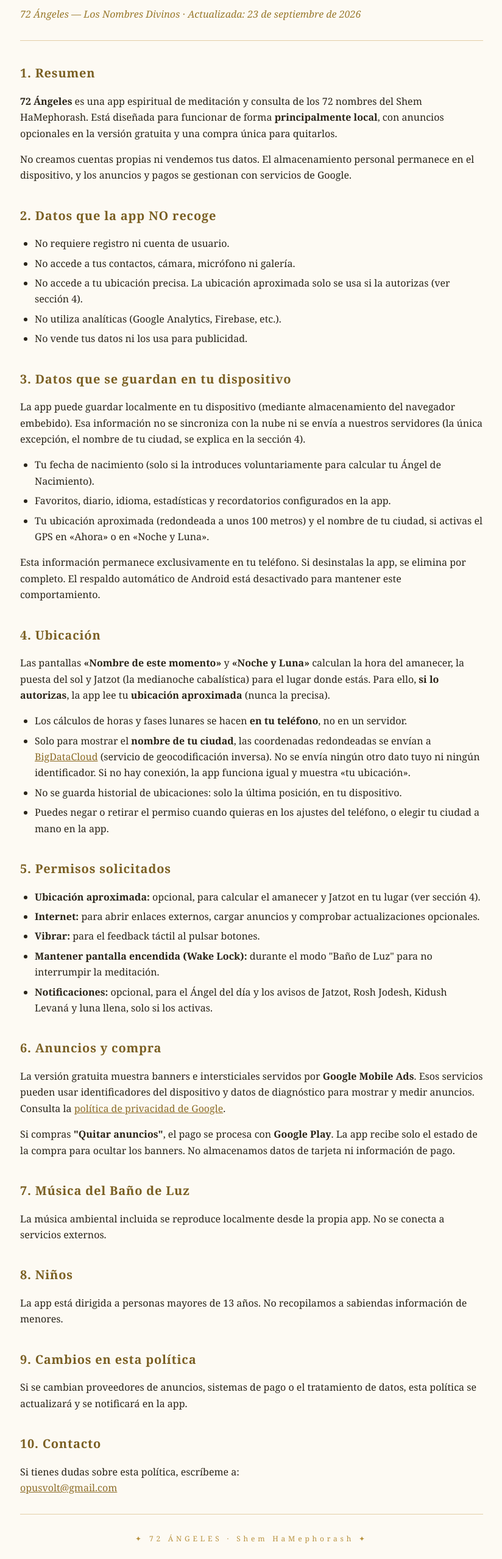
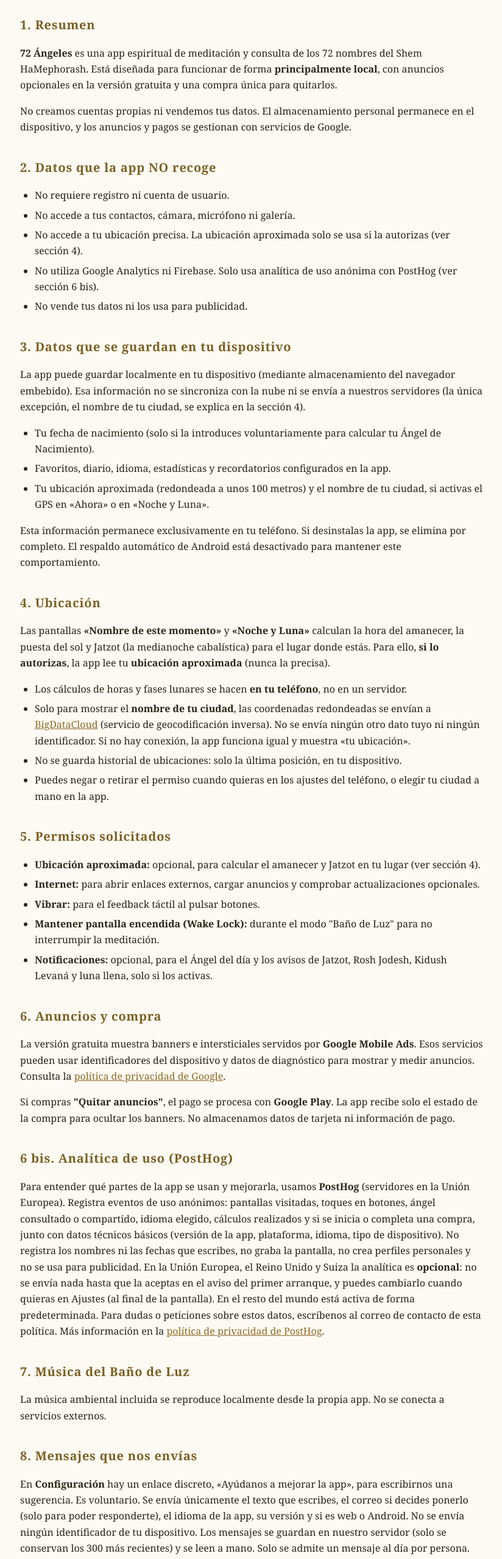
Before and after one commit to universodelaluz-dotcom/privacy-policy, a plain HTML site: page index.html in a window 1280 px wide. Shown: the part 240-2797 px from the top of the page at 61% size, without its empty margins (227-1051 px from the left). Drawn offline with Linux system fonts and the light colour scheme.

Commit message:
Politica de privacidad: analitica de uso (PostHog) y mensajes de la app
Co-Authored-By: Claude Sonnet 5.5 <noreply@anthropic.com>

````diff
--- a/index.html
+++ b/index.html
@@ -1,6 +1,3 @@
-Vamos de otra forma: aquí abajo tienes el texto **nuevo**. Pasa el mouse sobre el cuadro y dale al botón de **copiar** 📋 que sale arriba a la derecha. Luego en GitHub haz **Ctrl+A** y **Ctrl+V**.
-
-```html
 <!DOCTYPE html>
 <html lang="es">
 <head>
@@ -8,9 +5,28 @@ Vamos de otra forma: aquí abajo tienes el texto **nuevo**. Pasa el mouse sobre
 <meta name="viewport" content="width=device-width, initial-scale=1.0" />
 <title>Política de Privacidad — 72 Ángeles</title>
 <style>
-  body { font-family: Georgia, "Times New Roman", serif; color: #2a2418; max-width: 760px; margin: 0 auto; padding: 40px 24px 80px; background: #fdfaf3; line-height: 1.65; }
-  h1 { font-family: "Cinzel", Georgia, serif; color: #8d6d28; font-size: 32px; letter-spacing: .08em; margin-bottom: 6px; }
-  h2 { color: #7a5f22; margin-top: 36px; font-size: 20px; letter-spacing: .04em; }
+  body {
+    font-family: Georgia, "Times New Roman", serif;
+    color: #2a2418;
+    max-width: 760px;
+    margin: 0 auto;
+    padding: 40px 24px 80px;
+    background: #fdfaf3;
+    line-height: 1.65;
+  }
+  h1 {
+    font-family: "Cinzel", Georgia, serif;
+    color: #8d6d28;
+    font-size: 32px;
+    letter-spacing: .08em;
+    margin-bottom: 6px;
+  }
+  h2 {
+    color: #7a5f22;
+    margin-top: 36px;
+    font-size: 20px;
+    letter-spacing: .04em;
+  }
   .meta { color: #9a7a2e; font-style: italic; margin-bottom: 24px; }
   hr { border: none; border-top: 1px solid #c9a45c; margin: 30px 0; opacity: .5; }
   ul { padding-left: 24px; }
@@ -23,7 +39,7 @@ Vamos de otra forma: aquí abajo tienes el texto **nuevo**. Pasa el mouse sobre
   <p class="brand">✦ ✦ ✦</p>
 
   <h1>Política de Privacidad</h1>
-  <p class="meta">72 Ángeles — Los Nombres Divinos · Actualizada: 23 de septiembre de 2026</p>
+  <p class="meta">72 Ángeles — Los Nombres Divinos · Actualizada: 25 de noviembre de 2026</p>
 
   <hr/>
 
@@ -42,7 +58,7 @@ Vamos de otra forma: aquí abajo tienes el texto **nuevo**. Pasa el mouse sobre
     <li>No requiere registro ni cuenta de usuario.</li>
     <li>No accede a tus contactos, cámara, micrófono ni galería.</li>
     <li>No accede a tu ubicación precisa. La ubicación aproximada solo se usa si la autorizas (ver sección 4).</li>
-    <li>No utiliza analíticas (Google Analytics, Firebase, etc.).</li>
+    <li>No utiliza Google Analytics ni Firebase. Solo usa analítica de uso anónima con PostHog (ver sección 6 bis).</li>
     <li>No vende tus datos ni los usa para publicidad.</li>
   </ul>
 
@@ -96,22 +112,40 @@ Vamos de otra forma: aquí abajo tienes el texto **nuevo**. Pasa el mouse sobre
     La app recibe solo el estado de la compra para ocultar los banners. No almacenamos datos de tarjeta ni información de pago.
   </p>
 
+  <h2>6 bis. Analítica de uso (PostHog)</h2>
+  <p>
+    Para entender qué partes de la app se usan y mejorarla, usamos <strong>PostHog</strong> (servidores en la Unión Europea).
+    Registra eventos de uso anónimos: pantallas visitadas, toques en botones, ángel consultado o compartido, idioma elegido,
+    cálculos realizados y si se inicia o completa una compra, junto con datos técnicos básicos (versión de la app, plataforma, idioma, tipo de dispositivo).
+    No registra los nombres ni las fechas que escribes, no graba la pantalla, no crea perfiles personales y no se usa para publicidad.
+    En la Unión Europea, el Reino Unido y Suiza la analítica es <strong>opcional</strong>: no se envía nada hasta que la aceptas en el aviso del primer arranque, y puedes cambiarlo cuando quieras en Ajustes (al final de la pantalla). En el resto del mundo está activa de forma predeterminada. Para dudas o peticiones sobre estos datos, escríbenos al correo de contacto de esta política.
+    Más información en la <a href="https://posthog.com/privacy" target="_blank" rel="noopener">política de privacidad de PostHog</a>.
+  </p>
+
   <h2>7. Música del Baño de Luz</h2>
   <p>
     La música ambiental incluida se reproduce localmente desde la propia app. No se conecta a servicios externos.
   </p>
 
-  <h2>8. Niños</h2>
+  <h2>8. Mensajes que nos envías</h2>
+  <p>
+    En <strong>Configuración</strong> hay un enlace discreto, «Ayúdanos a mejorar la app», para escribirnos una sugerencia.
+    Es voluntario. Se envía únicamente el texto que escribes, el correo si decides ponerlo (solo para poder responderte),
+    el idioma de la app, su versión y si es web o Android. No se envía ningún identificador de tu dispositivo.
+    Los mensajes se guardan en nuestro servidor (solo se conservan los 300 más recientes) y se leen a mano. Solo se admite un mensaje al día por persona.
+  </p>
+
+  <h2>9. Niños</h2>
   <p>
     La app está dirigida a personas mayores de 13 años. No recopilamos a sabiendas información de menores.
   </p>
 
-  <h2>9. Cambios en esta política</h2>
+  <h2>10. Cambios en esta política</h2>
   <p>
     Si se cambian proveedores de anuncios, sistemas de pago o el tratamiento de datos, esta política se actualizará y se notificará en la app.
   </p>
 
-  <h2>10. Contacto</h2>
+  <h2>11. Contacto</h2>
   <p>
     Si tienes dudas sobre esta política, escríbeme a:
     <br/>
@@ -122,6 +156,3 @@ Vamos de otra forma: aquí abajo tienes el texto **nuevo**. Pasa el mouse sobre
   <p class="brand">✦ 72 ÁNGELES · Shem HaMephorash ✦</p>
 </body>
 </html>
-```
-
-Luego **Commit changes**. Cuando lo guardes, dime **«listo»** y compruebo que la página ya salga actualizada.
````
